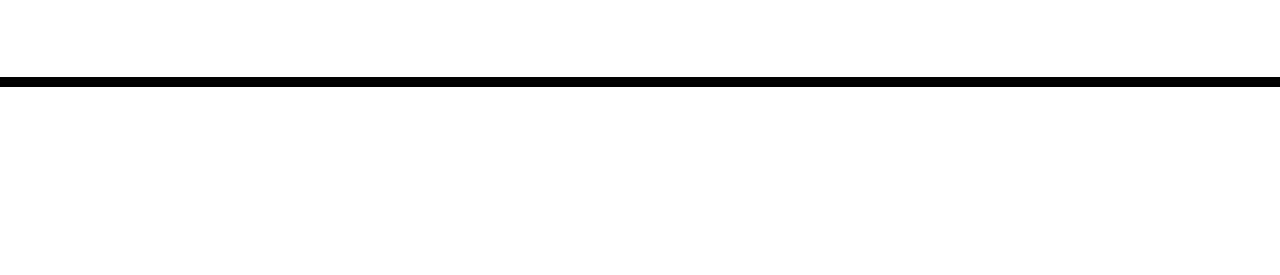
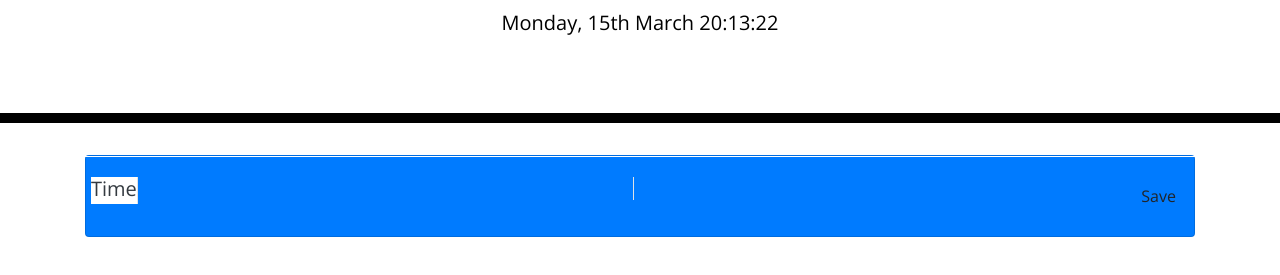
Before and after one commit to skelly1389/Work-Day-Scheduler, a plain HTML site: page index.html in a window 1280 px wide. Shown: the part 181-456 px from the top of the page. Drawn offline with nearby package versions, Linux system fonts and the light colour scheme; files that its build step writes are made by us from their sources.

Commit message:
added date/time in header and started working on cards

```diff
--- a/assets/js/script.js
+++ b/assets/js/script.js
@@ -0,0 +1,5 @@
+function update() {
+    var cTime = moment();
+    $('#currentDay').text(cTime.format('dddd, Do MMMM H:mm:ss'));
+  }
+  setInterval(update, 1000);
--- a/index.html
+++ b/index.html
@@ -19,7 +19,7 @@
       rel="stylesheet"
     />
     <link rel="stylesheet" href="https://code.jquery.com/ui/1.12.1/themes/base/jquery-ui.css" />
-    <link rel="stylesheet" href="style.css" />
+    <link rel="stylesheet" href="assets/css/style.css" />
     <title>Work Day Scheduler</title>
   </head>
 
@@ -27,10 +27,18 @@
     <header class="jumbotron">
       <h1 class="display-3">Work Day Scheduler</h1>
       <p class="lead">A simple calendar app for scheduling your work day</p>
-      <p id="currentDay" class="lead"></p>
+      <p id="currentDay" class="lead">Loading...</p>
     </header>
     <div class="container">
       <!-- Timeblocks go here -->
+      <div class="card bg-primary text-white">
+        <div class="card-body row justify-content-between">
+          <h5 class="card-title border-right bg-white text-dark">Time</h5>
+          <p class="card-text border-right"></p>
+          <a href="#" class="btn btn-custom">Save</a>
+        </div>
+      </div>
+      </div>
     </div>
 
     <script src="https://cdnjs.cloudflare.com/ajax/libs/jquery/3.2.1/jquery.min.js"></script>
```
Also changed, not shown: 1 other file.
